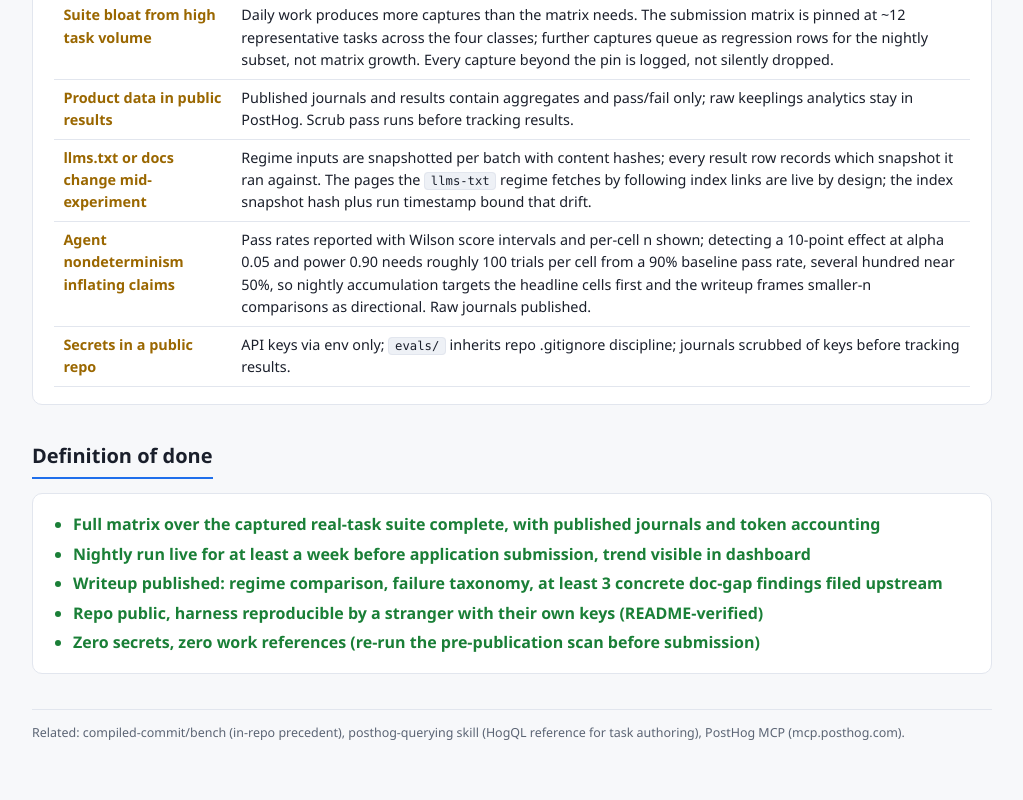
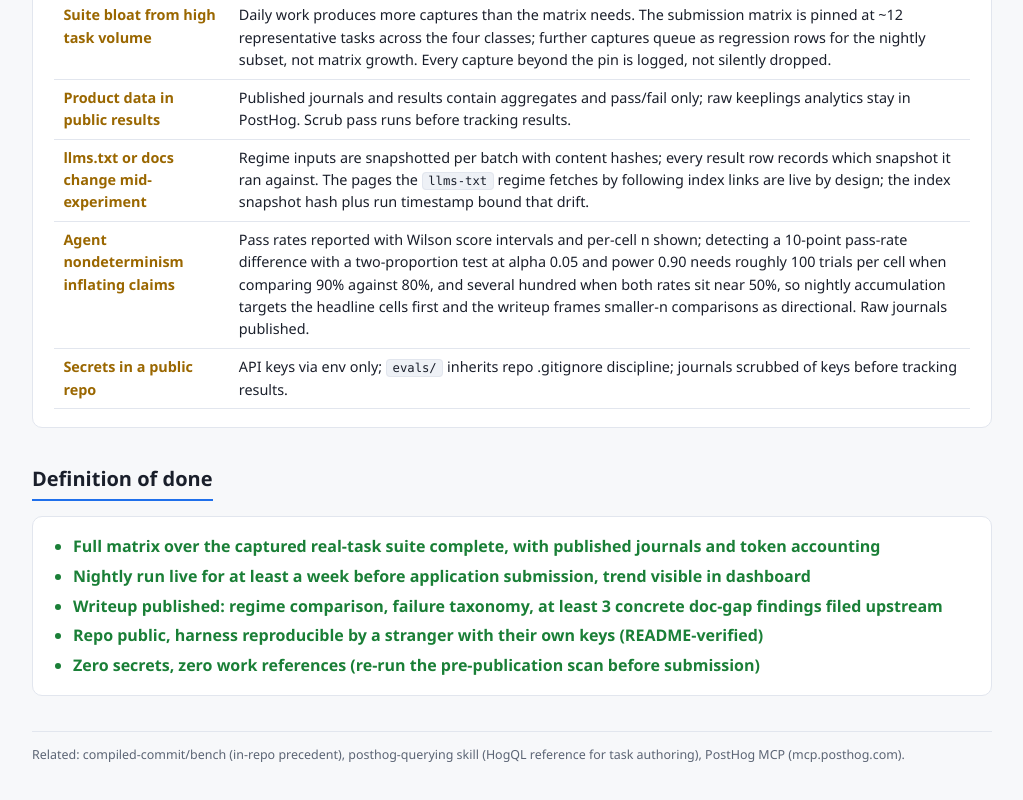
Before and after one commit to johncwaters/claude-setup, a plain HTML site: page docs/evals-plan.html in a window 1280 px wide. Shown: the part 4815-5615 px from the top of the page, without its empty margins (128-1151 px from the left). Drawn offline with Linux system fonts and the light colour scheme.

Commit message:
docs(evals-plan): name two-proportion test and rate pairing behind trial-count figure
Review flagged the trial-count sentence as underspecified: it stated the required n without naming the statistical test or which pass-rate comparison it corresponds to. Now specifies a two-proportion test comparing 90% against 80% for the ~100-trials-per-cell figure, and clarifies the several-hundred figure applies when both rates sit near 50%.

Directive: address review findings on the evals plan doc
Confidence: high
Scope-risk: narrow

```diff
--- a/docs/evals-plan.html
+++ b/docs/evals-plan.html
@@ -240,7 +240,7 @@
       <tr><td><span class="risk">Suite bloat from high task volume</span></td><td>Daily work produces more captures than the matrix needs. The submission matrix is pinned at ~12 representative tasks across the four classes; further captures queue as regression rows for the nightly subset, not matrix growth. Every capture beyond the pin is logged, not silently dropped.</td></tr>
       <tr><td><span class="risk">Product data in public results</span></td><td>Published journals and results contain aggregates and pass/fail only; raw keeplings analytics stay in PostHog. Scrub pass runs before tracking results.</td></tr>
       <tr><td><span class="risk">llms.txt or docs change mid-experiment</span></td><td>Regime inputs are snapshotted per batch with content hashes; every result row records which snapshot it ran against. The pages the <code>llms-txt</code> regime fetches by following index links are live by design; the index snapshot hash plus run timestamp bound that drift.</td></tr>
-      <tr><td><span class="risk">Agent nondeterminism inflating claims</span></td><td>Pass rates reported with Wilson score intervals and per-cell n shown; detecting a 10-point effect at alpha 0.05 and power 0.90 needs roughly 100 trials per cell from a 90% baseline pass rate, several hundred near 50%, so nightly accumulation targets the headline cells first and the writeup frames smaller-n comparisons as directional. Raw journals published.</td></tr>
+      <tr><td><span class="risk">Agent nondeterminism inflating claims</span></td><td>Pass rates reported with Wilson score intervals and per-cell n shown; detecting a 10-point pass-rate difference with a two-proportion test at alpha 0.05 and power 0.90 needs roughly 100 trials per cell when comparing 90% against 80%, and several hundred when both rates sit near 50%, so nightly accumulation targets the headline cells first and the writeup frames smaller-n comparisons as directional. Raw journals published.</td></tr>
       <tr><td><span class="risk">Secrets in a public repo</span></td><td>API keys via env only; <code>evals/</code> inherits repo .gitignore discipline; journals scrubbed of keys before tracking results.</td></tr>
     </table>
   </div>
```
